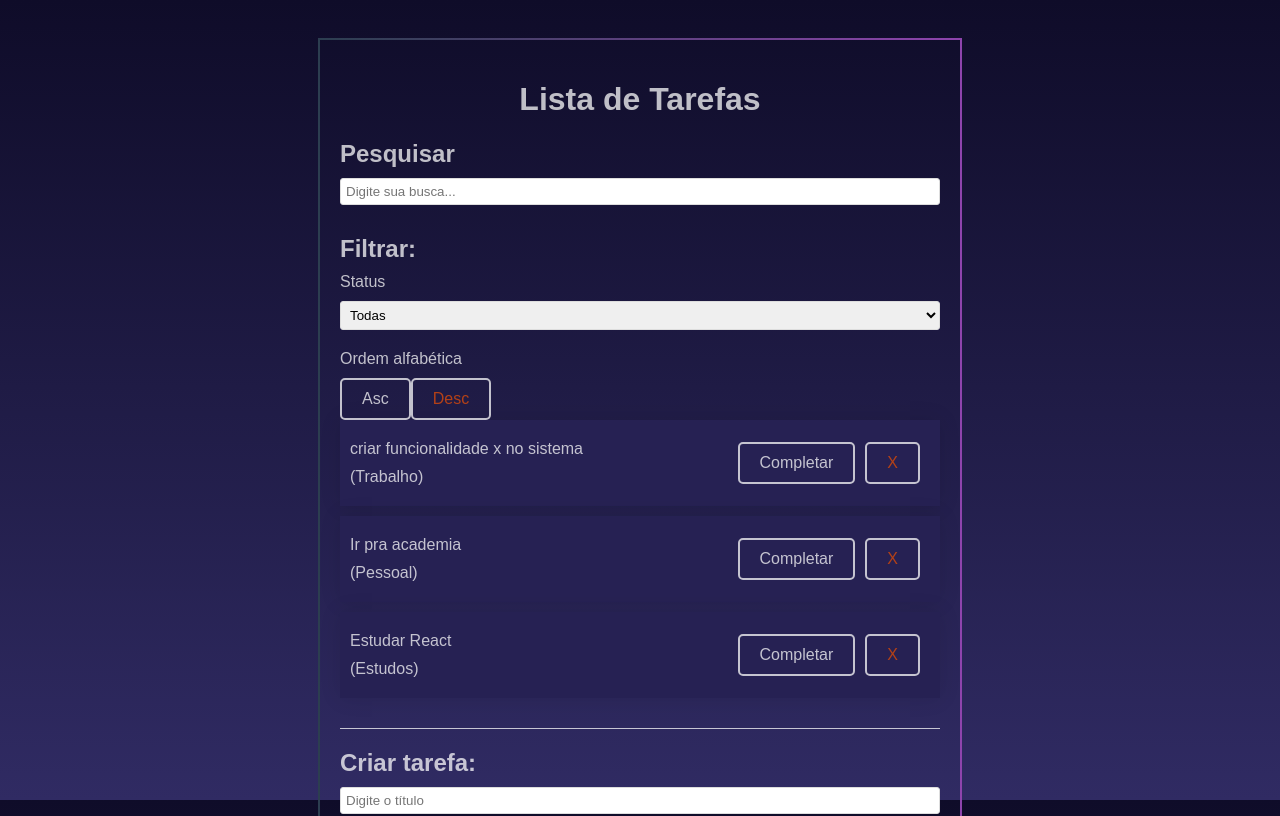
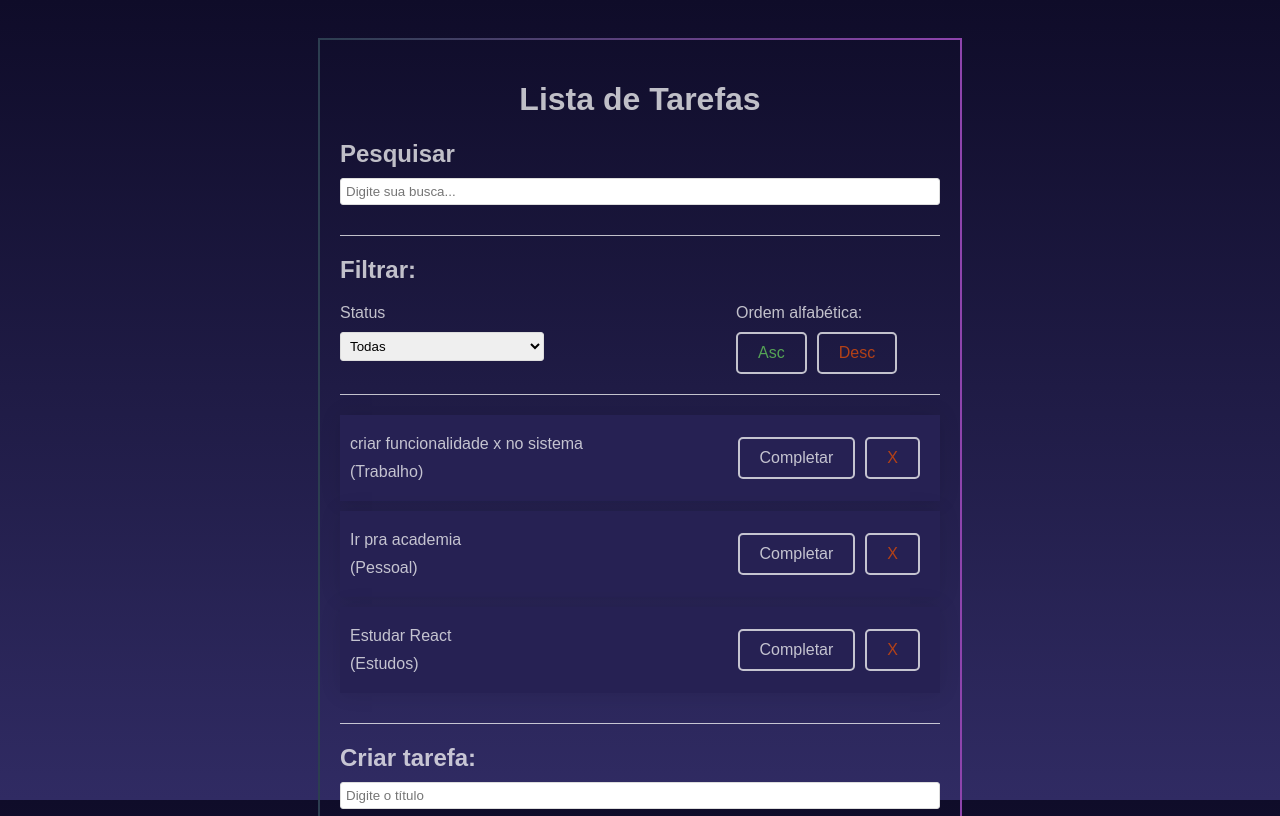
Before and after one commit to JoaoPauloDL/todoList, a React (Vite) app: page / in a window 1280 px wide. Shown: the top 816 px of the page. Built offline with nearby package versions, Linux system fonts and the light colour scheme.

Commit message:
feat: applying css to the Filter component

```diff
--- a/src/App.css
+++ b/src/App.css
@@ -92,3 +92,28 @@ input, select {
   border-radius: 3px;
   width: 100%;
 }
+.asc {
+  color: rgb(85, 163, 85) ;
+
+}
+
+.order-buttons button{
+  margin-right: 10px;
+}
+
+
+.filter, .search {
+  border-bottom: 1px solid #fcfcfcbd ;
+  margin-bottom: 20px;
+  padding-bottom: 20px;
+}
+
+.filter-options {
+  display: flex;
+  justify-content: space-between;
+  gap: 12rem;
+}
+
+.filter-options div{
+  flex: 1 1 0;
+}
--- a/src/components/Filter.jsx
+++ b/src/components/Filter.jsx
@@ -3,7 +3,7 @@ import React from "react";
 const Filter = () => {
   return (
     <div className="filter">
-      <h2>Filtrar:</h2>
+      <h2>Filtrar: </h2>
       <div className="filter-options">
         <div>
           <p>Status</p>
@@ -13,9 +13,9 @@ const Filter = () => {
             <option value="Incomplete">Incompletas</option>
           </select>
         </div>
-        <div>
-            <p>Ordem alfabética</p>
-            <button className="complete">Asc</button>
+        <div className="order-buttons">
+            <p>Ordem alfabética: </p>
+            <button className="asc">Asc</button>
             <button className="remove">Desc</button>
         </div>
       </div>
```
